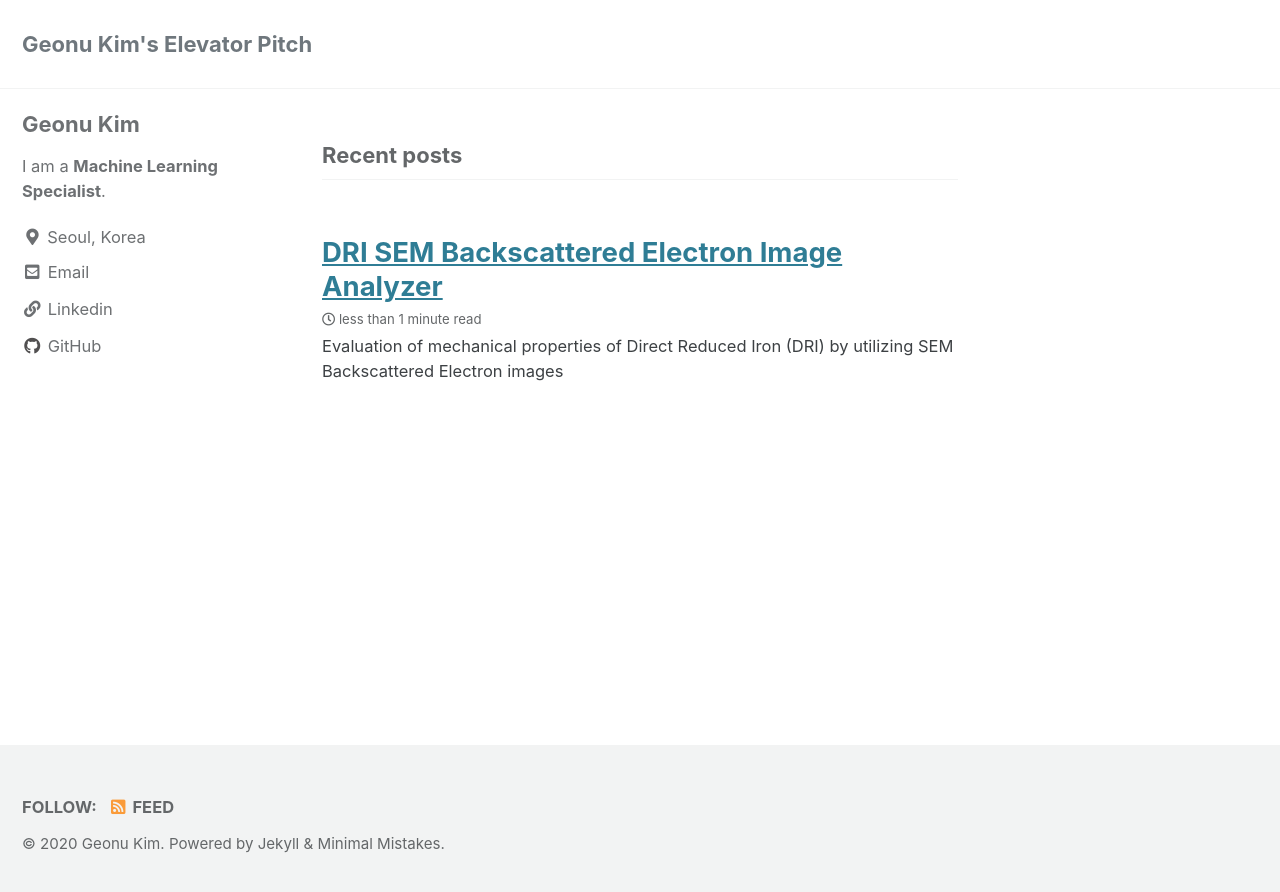
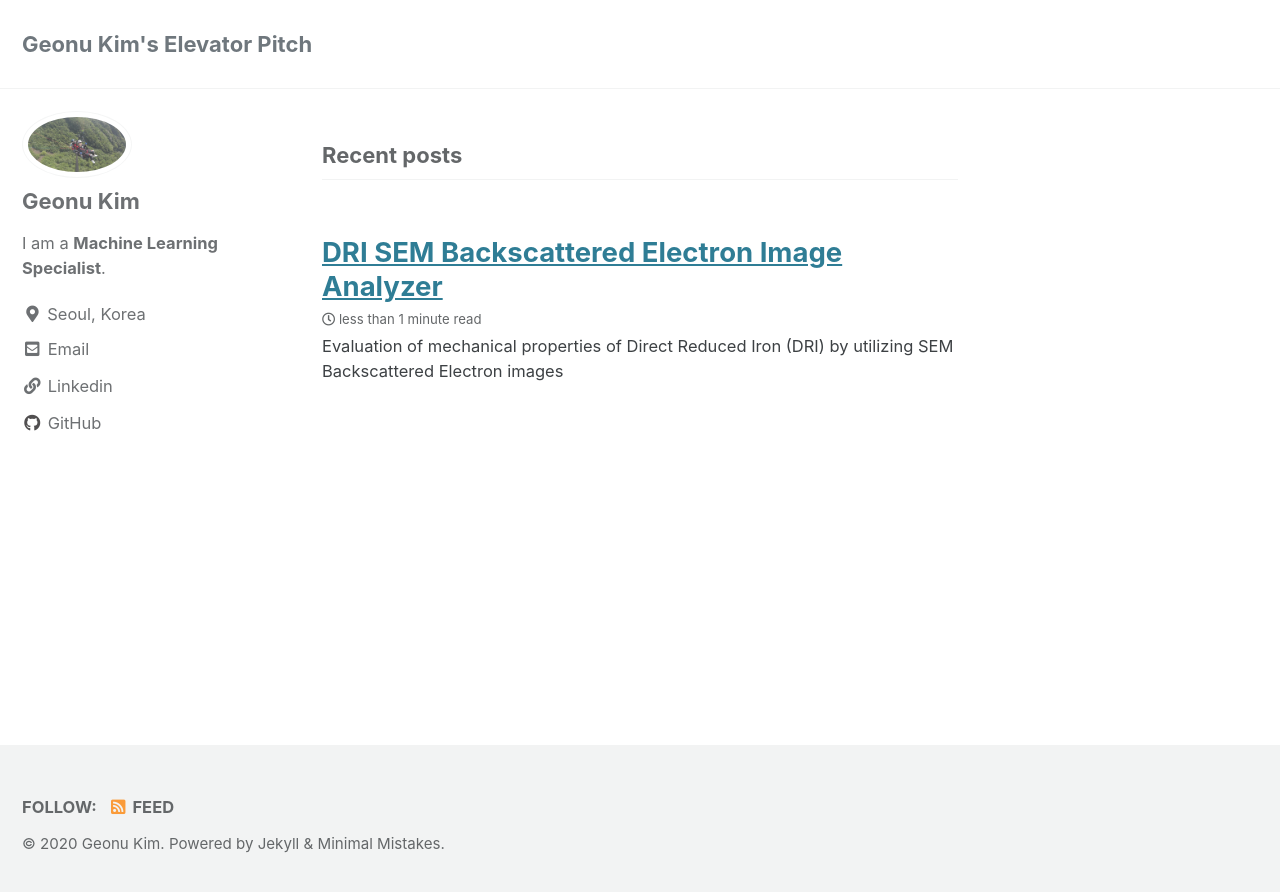
Before and after one commit to Geonu-AI/Geonu-AI.github.io, a Jekyll site: the page built from index.html, in a window 1280 px wide. Shown: the top 892 px of the page. Built offline with Jekyll 4.4.1, drawn with Linux system fonts in a browser that asks for light colours; cached includes are drawn as plain includes; the list of posts is cut into pages by our own code.

Commit message:
Profile Modified

```diff
--- a/_config.yml
+++ b/_config.yml
@@ -94,7 +94,7 @@
 # Site Author
 author:
   name             : "Geonu Kim"
-  avatar           : # path of avatar image, e.g. "/assets/images/bio-photo.jpg"
+  avatar           : "/assets/images/Gk.jpg"
   bio              : "I am a **Machine Learning Specialist**."
   location         : "Seoul, Korea"
   email            :
```
Also changed, not shown: assets/images/Gk.jpg (added).
